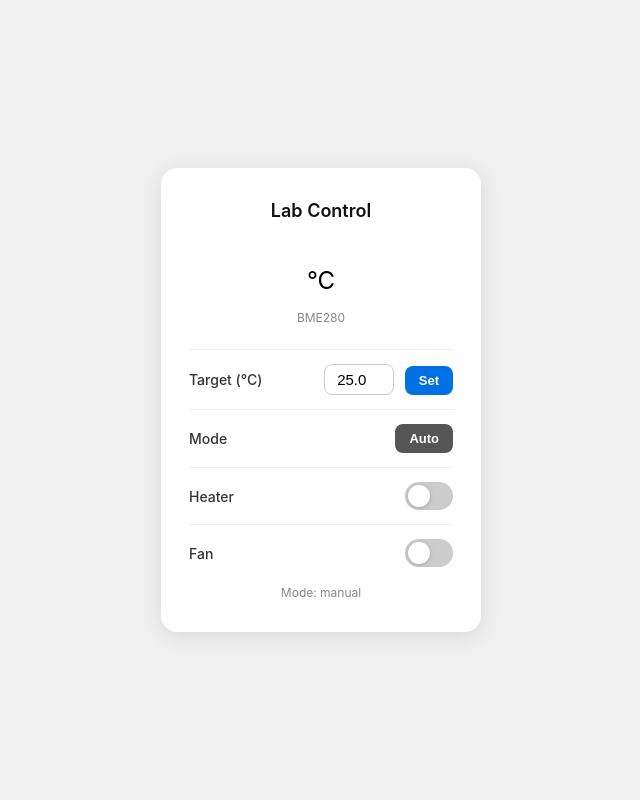
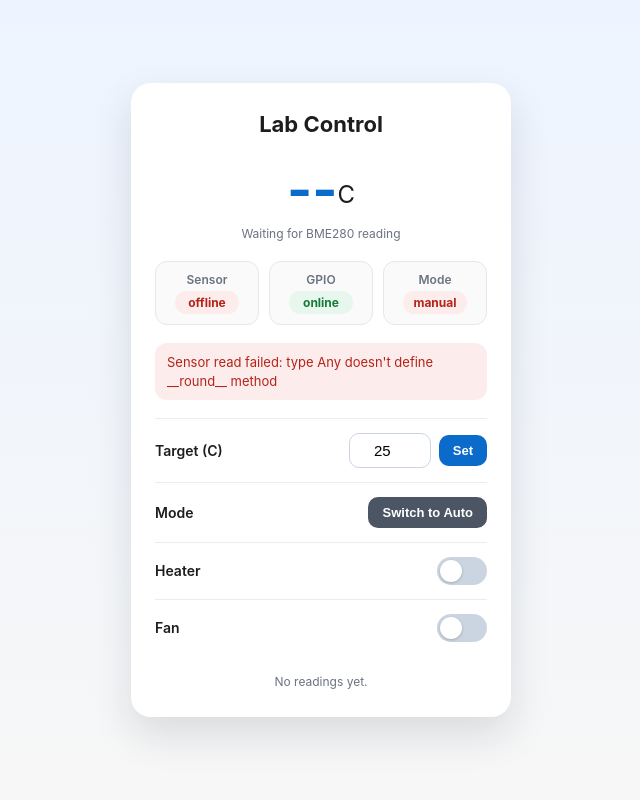
Before and after one commit to vincent331/raspi-smarthome, a Flask app: page / in a window 1280 px wide. Shown: the whole page, without its empty margins (319-959 px from the left). Run offline with Flask 3, Linux system fonts and the light colour scheme.

Commit message:
added command control system

```diff
--- a/code/templates/dashboard.html
+++ b/code/templates/dashboard.html
@@ -7,50 +7,188 @@
 <style>
   * { box-sizing: border-box; margin: 0; padding: 0; }
   body {
-    font-family: -apple-system, sans-serif;
-    background: #f0f0f0;
-    display: flex; justify-content: center; align-items: center;
+    font-family: -apple-system, BlinkMacSystemFont, "Segoe UI", sans-serif;
+    background: linear-gradient(180deg, #edf4ff 0%, #f7f7f7 100%);
+    display: flex;
+    justify-content: center;
+    align-items: center;
     min-height: 100vh;
+    padding: 24px;
+    color: #1d1d1f;
   }
   .panel {
-    background: white; border-radius: 16px;
-    padding: 32px 28px; width: 320px;
-    box-shadow: 0 4px 20px rgba(0,0,0,0.1);
+    background: #fff;
+    border-radius: 20px;
+    padding: 28px 24px;
+    width: min(100%, 380px);
+    box-shadow: 0 18px 40px rgba(15, 23, 42, 0.12);
   }
-  h1 { font-size: 18px; font-weight: 600; margin-bottom: 24px; text-align: center; color: #111; }
-  .temp { text-align: center; margin-bottom: 24px; }
-  .temp span { font-size: 52px; font-weight: 700; color: #0071e3; }
-  .temp small { display: block; font-size: 12px; color: #888; margin-top: 2px; }
+  h1 {
+    font-size: 22px;
+    font-weight: 700;
+    margin-bottom: 20px;
+    text-align: center;
+  }
+  .temp {
+    text-align: center;
+    margin-bottom: 20px;
+  }
+  .temp span {
+    font-size: 54px;
+    font-weight: 700;
+    color: #0b6bcb;
+  }
+  .temp small {
+    display: block;
+    font-size: 12px;
+    color: #6b7280;
+    margin-top: 4px;
+  }
+  .status-grid {
+    display: grid;
+    grid-template-columns: repeat(3, 1fr);
+    gap: 10px;
+    margin-bottom: 18px;
+  }
+  .status-card {
+    border: 1px solid #e5e7eb;
+    border-radius: 12px;
+    padding: 10px;
+    text-align: center;
+    background: #fafafa;
+  }
+  .status-card strong {
+    display: block;
+    font-size: 12px;
+    color: #6b7280;
+    margin-bottom: 4px;
+    font-weight: 600;
+  }
+  .status-pill {
+    display: inline-block;
+    min-width: 64px;
+    padding: 4px 8px;
+    border-radius: 999px;
+    font-size: 12px;
+    font-weight: 700;
+  }
+  .status-pill.ok {
+    background: #e8f7ed;
+    color: #167b38;
+  }
+  .status-pill.bad {
+    background: #fdecec;
+    color: #b42318;
+  }
+  .message {
+    display: none;
+    border-radius: 12px;
+    padding: 10px 12px;
+    font-size: 13px;
+    line-height: 1.4;
+    margin-bottom: 18px;
+  }
+  .message.info {
+    display: block;
+    background: #eef6ff;
+    color: #0b4f88;
+  }
+  .message.warn {
+    display: block;
+    background: #fff3cd;
+    color: #8a6400;
+  }
+  .message.error {
+    display: block;
+    background: #fdecec;
+    color: #b42318;
+  }
   .row {
-    display: flex; justify-content: space-between; align-items: center;
-    padding: 14px 0; border-top: 1px solid #eee;
+    display: flex;
+    justify-content: space-between;
+    align-items: center;
+    padding: 14px 0;
+    border-top: 1px solid #ececec;
+    gap: 12px;
   }
-  .row label { font-size: 14px; color: #333; font-weight: 500; }
+  .row label {
+    font-size: 14px;
+    font-weight: 600;
+  }
   .row input[type=number] {
-    width: 70px; padding: 6px 8px; border: 1px solid #ccc;
-    border-radius: 8px; font-size: 15px; text-align: center;
+    width: 82px;
+    padding: 8px 10px;
+    border: 1px solid #cbd5e1;
+    border-radius: 10px;
+    font-size: 15px;
+    text-align: center;
+  }
+  .button-group {
+    display: flex;
+    align-items: center;
+    gap: 8px;
   }
   .row button {
-    background: #0071e3; color: white; border: none;
-    border-radius: 8px; padding: 7px 14px; font-size: 13px;
-    font-weight: 600; cursor: pointer; margin-left: 6px;
+    background: #0b6bcb;
+    color: #fff;
+    border: none;
+    border-radius: 10px;
+    padding: 8px 14px;
+    font-size: 13px;
+    font-weight: 700;
+    cursor: pointer;
   }
-  /* toggle */
-  .switch { position: relative; display: inline-block; width: 48px; height: 28px; }
-  .switch input { opacity: 0; width: 0; height: 0; }
+  .row button.secondary {
+    background: #4b5563;
+  }
+  .row button:disabled,
+  .switch input:disabled + .slider {
+    opacity: 0.45;
+    cursor: not-allowed;
+  }
+  .switch {
+    position: relative;
+    display: inline-block;
+    width: 50px;
+    height: 28px;
+  }
+  .switch input {
+    opacity: 0;
+    width: 0;
+    height: 0;
+  }
   .slider {
-    position: absolute; inset: 0; background: #ccc;
-    border-radius: 28px; cursor: pointer; transition: .25s;
+    position: absolute;
+    inset: 0;
+    background: #cbd5e1;
+    border-radius: 28px;
+    transition: .25s;
+    cursor: pointer;
   }
   .slider:before {
-    content: ""; position: absolute;
-    width: 22px; height: 22px; left: 3px; bottom: 3px;
-    background: white; border-radius: 50%;
-    box-shadow: 0 1px 4px rgba(0,0,0,0.2); transition: .25s;
+    content: "";
+    position: absolute;
+    width: 22px;
+    height: 22px;
+    left: 3px;
+    bottom: 3px;
+    background: #fff;
+    border-radius: 50%;
+    box-shadow: 0 1px 3px rgba(0, 0, 0, 0.2);
+    transition: .25s;
   }
-  input:checked + .slider { background: #34c759; }
-  input:checked + .slider:before { transform: translateX(20px); }
-  #mode-label { font-size: 12px; color: #888; margin-top: 4px; text-align:center; }
+  input:checked + .slider {
+    background: #2ea44f;
+  }
+  input:checked + .slider:before {
+    transform: translateX(22px);
+  }
+  .footnote {
+    margin-top: 18px;
+    font-size: 12px;
+    text-align: center;
+    color: #6b7280;
+  }
 </style>
 </head>
 <body>
@@ -58,23 +196,39 @@
   <h1>Lab Control</h1>
 
   <div class="temp">
-    <span id="temp-val">--</span><sup style="font-size:24px">°C</sup>
-    <small>BME280</small>
+    <span id="temp-val">--</span><sup style="font-size:24px">C</sup>
+    <small id="temp-source">Waiting for BME280 reading</small>
   </div>
 
+  <div class="status-grid">
+    <div class="status-card">
+      <strong>Sensor</strong>
+      <span class="status-pill bad" id="sensor-status">offline</span>
+    </div>
+    <div class="status-card">
+      <strong>GPIO</strong>
+      <span class="status-pill bad" id="gpio-status">offline</span>
+    </div>
+    <div class="status-card">
+      <strong>Mode</strong>
+      <span class="status-pill ok" id="mode-status">manual</span>
+    </div>
+  </div>
+
+  <div id="message" class="message"></div>
+
   <div class="row">
-    <label>Target (°C)</label>
-    <div>
+    <label for="target-input">Target (C)</label>
+    <div class="button-group">
       <input type="number" id="target-input" value="{{ target_temp }}" step="0.5">
-      <button onclick="setTarget()">Set</button>
+      <button id="target-btn" onclick="setTarget()">Set</button>
     </div>
   </div>
 
   <div class="row">
     <label>Mode</label>
-    <div>
-      <input type="number" style="display:none"><!-- spacer -->
-      <button id="mode-btn" onclick="toggleMode()" style="background:#555">Auto</button>
+    <div class="button-group">
+      <button id="mode-btn" class="secondary" onclick="toggleMode()">Switch to Auto</button>
     </div>
   </div>
 
@@ -94,60 +248,159 @@
     </label>
   </div>
 
-  <div id="mode-label">Mode: manual</div>
+  <div class="footnote" id="updated-at">No readings yet.</div>
 </div>
 
 <script>
   let currentMode = 'manual';
 
-  // FIX 1+2: correct endpoint + correct field names
-  function poll() {
-    fetch('/api/state')
-      .then(r => r.json())
-      .then(d => {
-        document.getElementById('temp-val').textContent = d.current_temp;
-        document.getElementById('mode-label').textContent = 'Mode: ' + d.mode;
-        currentMode = d.mode;
-        document.getElementById('mode-btn').textContent = d.mode === 'auto' ? 'Manual' : 'Auto';
+  function setMessage(text, level) {
+    const box = document.getElementById('message');
+    if (!text) {
+      box.textContent = '';
+      box.className = 'message';
+      return;
+    }
+    box.textContent = text;
+    box.className = 'message ' + level;
+  }
 
-        const ht = document.getElementById('heater-toggle');
-        const ft = document.getElementById('fan-toggle');
-        if (document.activeElement !== ht) ht.checked = d.heater_on;
-        if (document.activeElement !== ft) ft.checked = d.fan_on;
+  async function apiRequest(url, body) {
+    const response = await fetch(url, {
+      method: 'POST',
+      headers: { 'Content-Type': 'application/json' },
+      body: JSON.stringify(body)
+    });
 
-        // grey out toggles in auto mode
-        [ht, ft].forEach(el => el.disabled = (d.mode === 'auto'));
+    let payload = {};
+    try {
+      payload = await response.json();
+    } catch (_err) {
+      throw new Error('Server returned an unreadable response.');
+    }
+
+    if (!response.ok || payload.status === 'error') {
+      throw new Error(payload.error || payload.message || 'Request failed.');
+    }
+
+    if (payload.status === 'warning') {
+      setMessage(payload.message || 'Request completed with a warning.', 'warn');
+    } else {
+      setMessage('', 'info');
+    }
+
+    return payload;
+  }
+
+  function formatTimestamp(value) {
+    if (!value) {
+      return 'No readings yet.';
+    }
+    const date = new Date(value);
+    if (Number.isNaN(date.getTime())) {
+      return 'Last update: ' + value;
+    }
+    return 'Last update: ' + date.toLocaleString();
+  }
+
+  function updatePage(data) {
+    currentMode = data.mode;
+
+    document.getElementById('temp-val').textContent =
+      data.current_temp === null ? '--' : data.current_temp.toFixed(2);
+    document.getElementById('temp-source').textContent =
+      data.current_temp === null ? 'Waiting for BME280 reading' : 'BME280 sensor';
+    document.getElementById('updated-at').textContent = formatTimestamp(data.last_updated);
+
+    document.getElementById('mode-status').textContent = data.mode;
+    document.getElementById('mode-status').className =
+      'status-pill ' + (data.mode === 'auto' ? 'ok' : 'bad');
+
+    document.getElementById('sensor-status').textContent =
+      data.sensor_ready ? 'online' : 'offline';
+    document.getElementById('sensor-status').className =
+      'status-pill ' + (data.sensor_ready ? 'ok' : 'bad');
+
+    document.getElementById('gpio-status').textContent =
+      data.gpio_ready ? 'online' : 'offline';
+    document.getElementById('gpio-status').className =
+      'status-pill ' + (data.gpio_ready ? 'ok' : 'bad');
+
+    document.getElementById('mode-btn').textContent =
+      data.mode === 'manual' ? 'Switch to Auto' : 'Switch to Manual';
+
+    const heater = document.getElementById('heater-toggle');
+    const fan = document.getElementById('fan-toggle');
+
+    heater.checked = Boolean(data.heater_on);
+    fan.checked = Boolean(data.fan_on);
+
+    const controlsDisabled = data.mode === 'auto' || !data.gpio_ready;
+    heater.disabled = controlsDisabled;
+    fan.disabled = controlsDisabled;
+
+    const targetInput = document.getElementById('target-input');
+    if (document.activeElement !== targetInput && typeof data.target_temp === 'number') {
+      targetInput.value = data.target_temp;
+    }
+
+    if (data.last_sensor_error) {
+      setMessage(data.last_sensor_error, 'error');
+    } else if (data.last_gpio_error) {
+      setMessage(data.last_gpio_error, 'warn');
+    } else if (data.mode === 'auto' && data.current_temp === null) {
+      setMessage('Auto mode is waiting for a valid temperature reading.', 'warn');
+    } else {
+      setMessage('', 'info');
+    }
+  }
+
+  async function poll() {
+    try {
+      const response = await fetch('/api/state');
+      const data = await response.json();
+      updatePage(data);
+    } catch (_err) {
+      setMessage('Could not reach the server. Check that Flask is still running.', 'error');
+    }
+  }
+
+  async function setTarget() {
+    const value = document.getElementById('target-input').value;
+    try {
+      await apiRequest('/api/set_target', { target: value });
+      await poll();
+    } catch (err) {
+      setMessage(err.message, 'error');
+    }
+  }
+
+  async function toggleMode() {
+    const nextMode = currentMode === 'manual' ? 'auto' : 'manual';
+    try {
+      await apiRequest('/api/set_mode', { mode: nextMode });
+      await poll();
+    } catch (err) {
+      setMessage(err.message, 'error');
+      await poll();
+    }
+  }
+
+  async function toggleDevice(device, checked) {
+    try {
+      await apiRequest('/api/control_device', {
+        device: device,
+        state: checked ? 'on' : 'off'
       });
+      await poll();
+    } catch (err) {
+      setMessage(err.message, 'error');
+      await poll();
+    }
   }
 
   setInterval(poll, 2000);
   poll();
-
-  function setTarget() {
-    const val = document.getElementById('target-input').value;
-    fetch('/api/set_target', {         // FIX 1: was /set_target
-      method: 'POST',
-      headers: {'Content-Type': 'application/json'},
-      body: JSON.stringify({ target: val })
-    });
-  }
-
-  function toggleDevice(device, checked) {
-    fetch('/api/control_device', {     // FIX 1: was /control_device
-      method: 'POST',
-      headers: {'Content-Type': 'application/json'},
-      body: JSON.stringify({ device, state: checked ? 'on' : 'off' })
-    });
-  }
-
-  function toggleMode() {
-    const next = currentMode === 'manual' ? 'auto' : 'manual';
-    fetch('/api/set_mode', {
-      method: 'POST',
-      headers: {'Content-Type': 'application/json'},
-      body: JSON.stringify({ mode: next })
-    }).then(poll);
-  }
 </script>
 </body>
 </html>
```
Also changed, not shown: code/cmdcontrol.py (added, +177 -0 lines).
